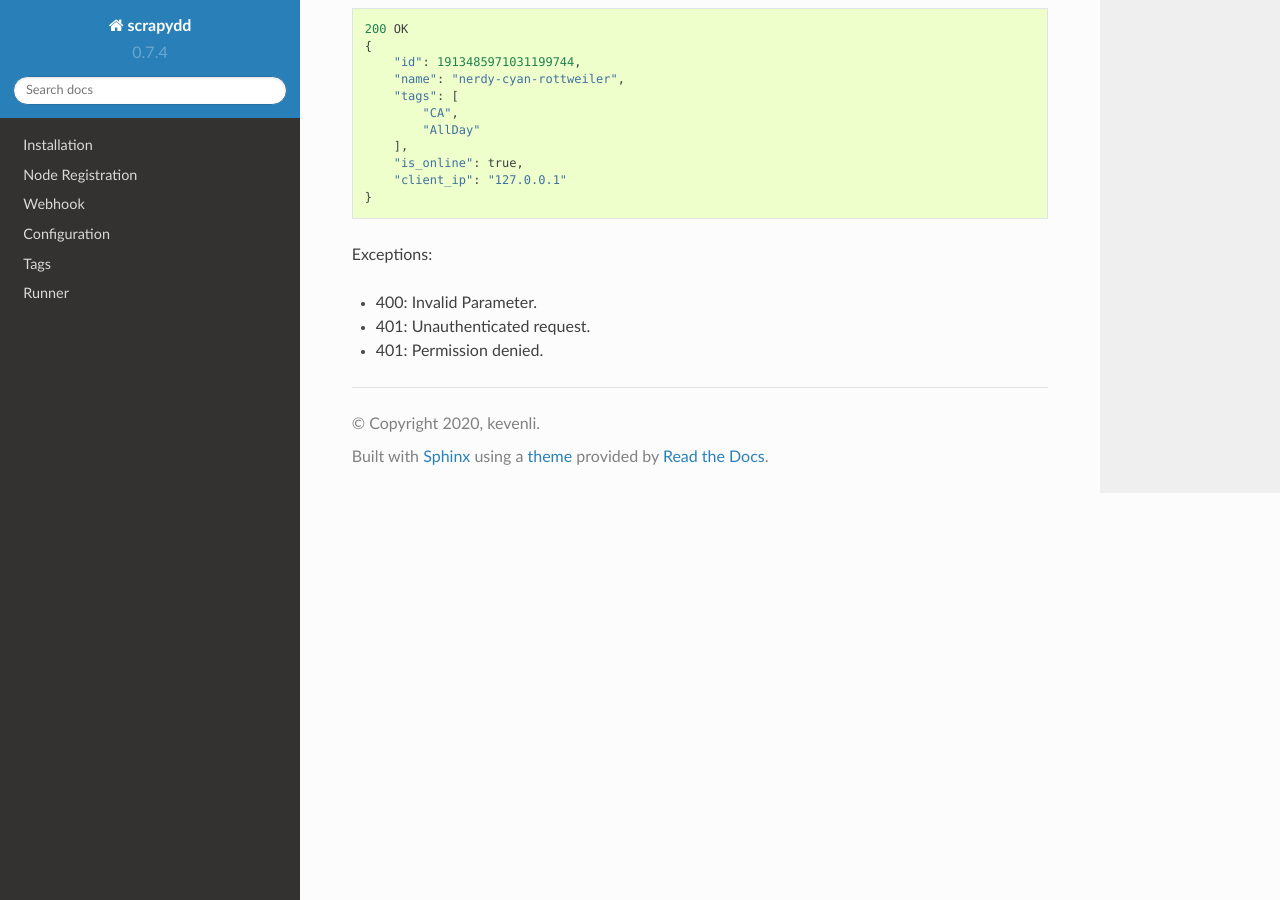
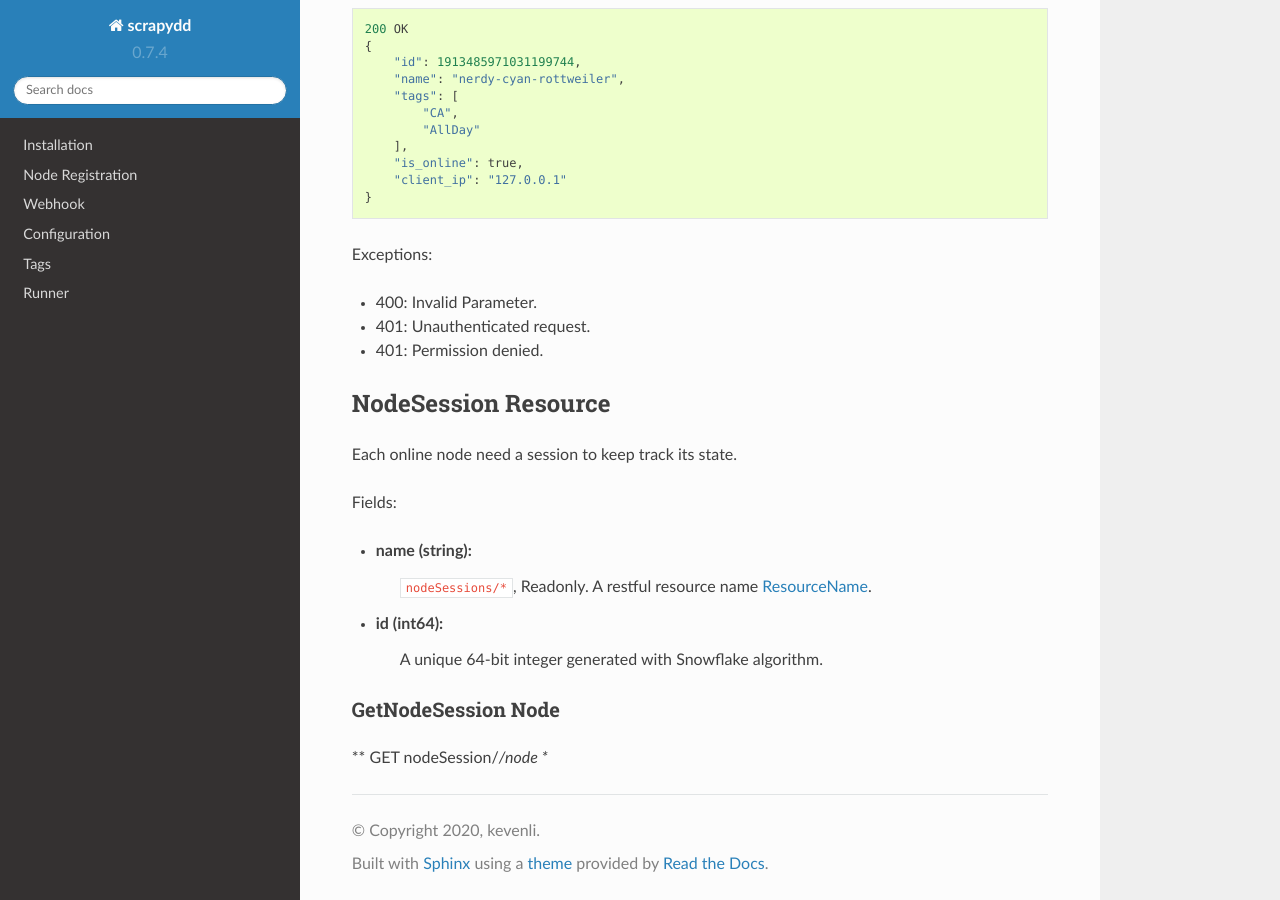
Before and after one commit to kevenli/scrapydd, a Sphinx documentation site: the page built from docs/node_api.rst, in a window 1280 px wide and 900 px high, scrolled down 1238 px. Built offline with Sphinx 7.4.7 and the Read the Docs theme 2.0.0, drawn with Linux system fonts in a browser that asks for light colours.

Commit message:
update api doc

```diff
--- a/docs/node_api.rst
+++ b/docs/node_api.rst
@@ -66,3 +66,19 @@ Exceptions:
 * 400: Invalid Parameter.
 * 401: Unauthenticated request.
 * 401: Permission denied.
+
+NodeSession Resource
+---------------------
+Each online node need a session to keep track its state.
+
+Fields:
+
+- name (string):
+    ``nodeSessions/*``, Readonly. A restful resource name ResourceName_.
+
+- id (int64):
+    A unique 64-bit integer generated with Snowflake algorithm.
+
+GetNodeSession Node
+~~~~~~~~~~~~~~~~~~~
+** GET nodeSession/*/node **
```
